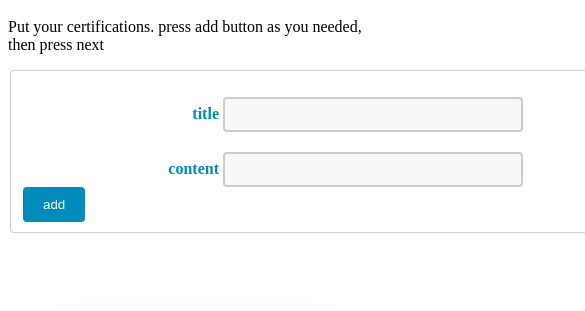
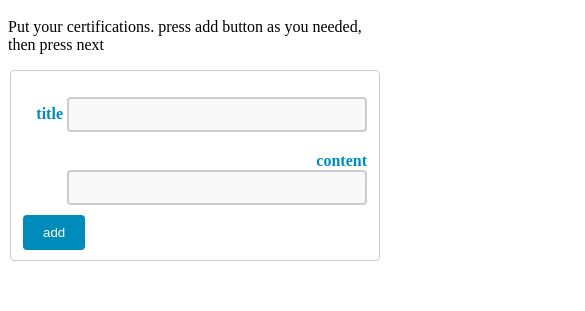
Before and after one commit to nolleh/resumii, a SvelteKit app: page /start/cert in a window 390 px wide. Shown: the part 353-664 px from the top of the page, 585 px wide, since content can reach past the window. Built offline with nearby package versions, Linux system fonts and the light colour scheme.

Commit message:
chore: some page mobile comp

```diff
--- a/src/routes/start/accm/+page.svelte
+++ b/src/routes/start/accm/+page.svelte
@@ -81,10 +81,11 @@
 		}
 	}
 	fieldset {
-		width: 560px;
+		max-width: 560px;
 		border-radius: 4px;
 		border: 1px solid #ccc;
 	}
+
 	@media (min-width: 600px) {
 		fieldset {
 			width: 560px;
@@ -99,7 +100,7 @@
 	}
 
 	label {
-		width: 500px;
+		max-width: 500px;
 		display: inline-block;
 		color: #008cba;
 		margin-top: 20px;
@@ -120,6 +121,7 @@
 	}
 
 	#add {
+		margin-top: 10px;
 		border-radius: 4px;
 		background-color: #008cba; /* Match the label color */
 		color: white; /* White text */
--- a/src/routes/start/cert/+page.svelte
+++ b/src/routes/start/cert/+page.svelte
@@ -80,17 +80,18 @@
 			flex-direction: column;
 		}
 	}
+
 	fieldset {
-		width: 560px;
+		max-width: 560px;
 		border-radius: 4px;
 		border: 1px solid #ccc;
 	}
+
 	@media (min-width: 600px) {
 		fieldset {
 			width: 560px;
 		}
 	}
-
 
 	#list {
 		border-radius: 4px;
@@ -99,8 +100,8 @@
 	}
 
 	label {
-		width: 500px;
-		display: inline-block;
+		max-width: 500px;
+		display: block;
 		color: #008cba;
 		margin-top: 20px;
 		/* margin-left: auto; */
@@ -120,6 +121,7 @@
 	}
 
 	#add {
+		margin-top: 10px;
 		border-radius: 4px;
 		background-color: #008cba; /* Match the label color */
 		color: white; /* White text */
--- a/src/routes/start/edu/+page.svelte
+++ b/src/routes/start/edu/+page.svelte
@@ -91,7 +91,6 @@
 		}
 	}
 
-
 	#list {
 		border-radius: 4px;
 		flex: 1;
@@ -120,6 +119,7 @@
 	}
 
 	#add {
+		margin-top: 10px;
 		border-radius: 4px;
 		background-color: #008cba; /* Match the label color */
 		color: white; /* White text */
```
